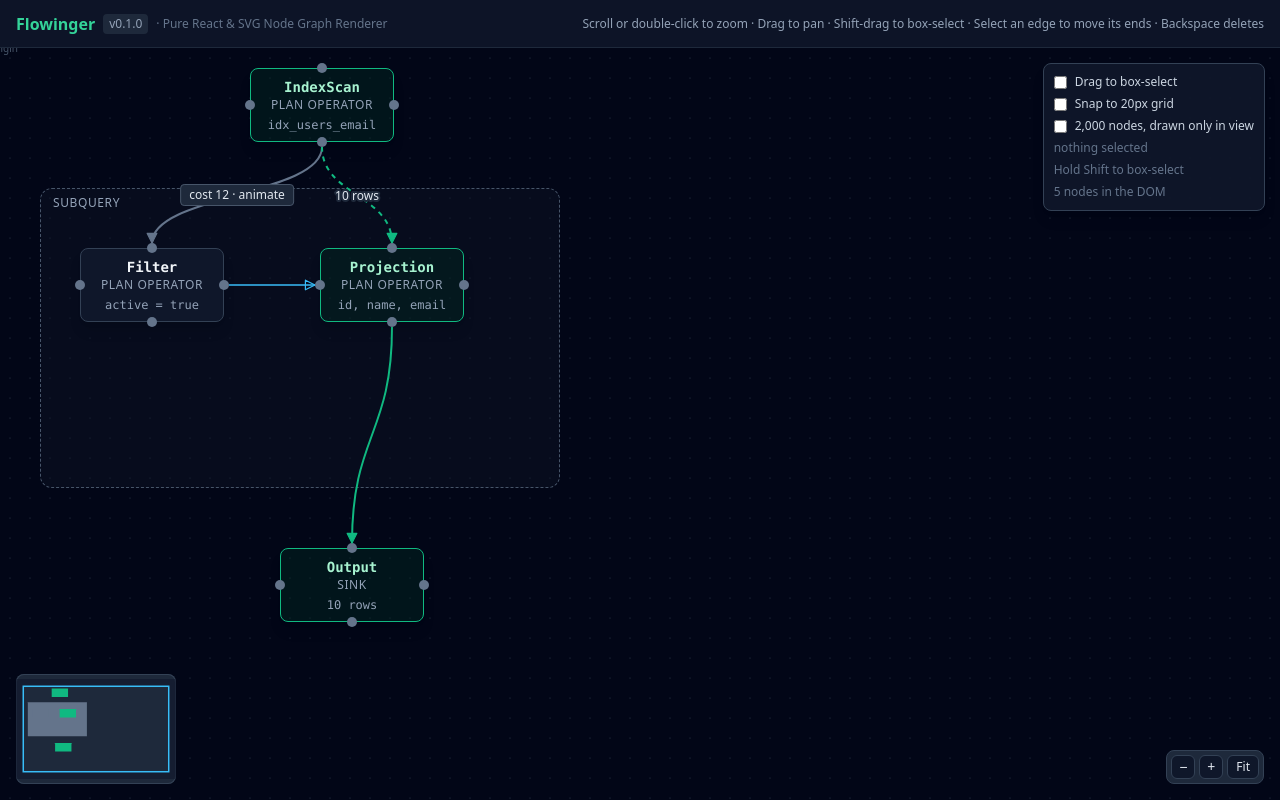
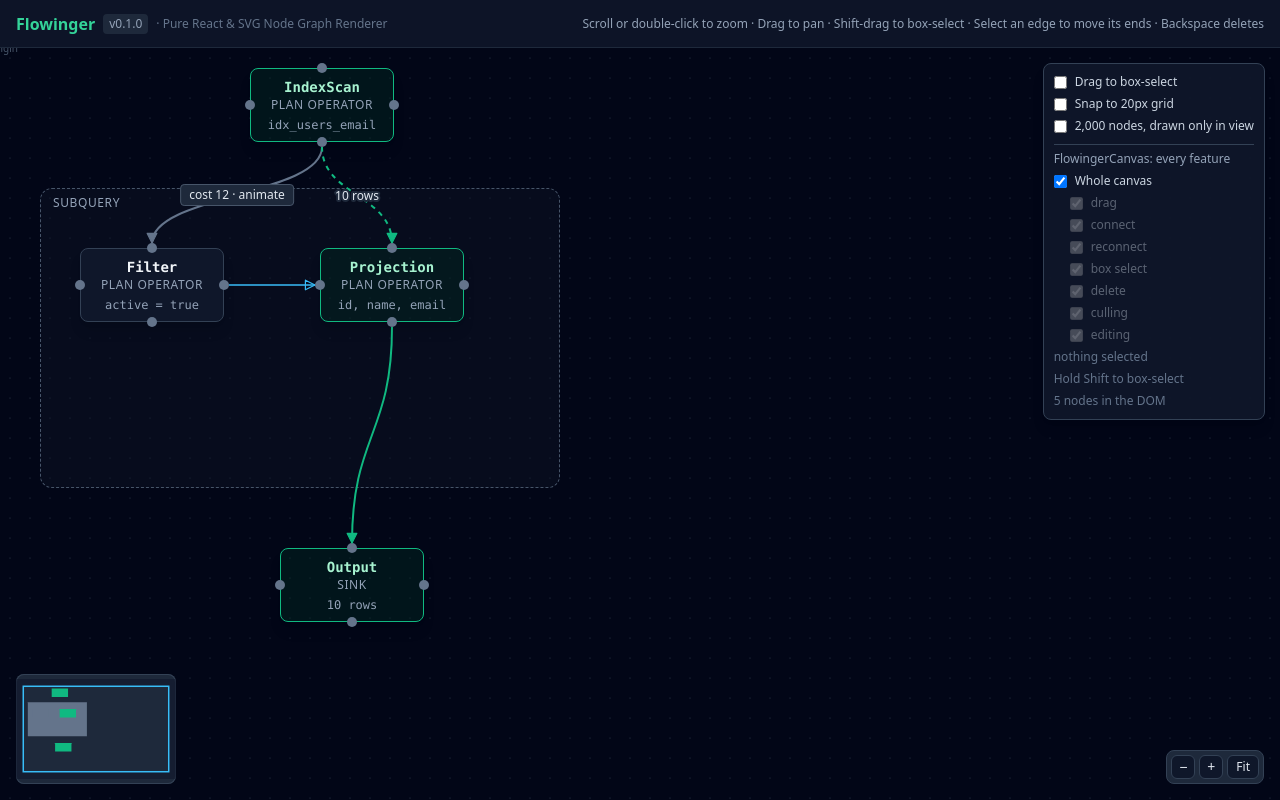
Before and after one commit to Naveen-Boddepalli/flowinger, a React (Vite) app: page / in a window 1280 px wide. Built offline with nearby package versions, Linux system fonts and the light colour scheme.

Commit message:
Demo: run the whole canvas, or the core with any features, and see what each gives

```diff
--- a/demo/App.tsx
+++ b/demo/App.tsx
@@ -6,6 +6,7 @@ import {
   Controls,
   EdgeLabelRenderer,
   FlowingerCanvas,
+  FlowingerCore,
   FlowingerProvider,
   Handle,
   MiniMap,
@@ -15,6 +16,13 @@ import {
   Position,
   ViewportPortal,
   addEdge,
+  boxSelectFeature,
+  connectFeature,
+  cullingFeature,
+  deleteFeature,
+  dragFeature,
+  editingFeature,
+  reconnectFeature,
   getBezierPath,
   reconnectEdge,
   useEdgesState,
@@ -24,6 +32,7 @@ import {
   type Connection,
   type Edge,
   type EdgeProps,
+  type Feature,
   type Node,
   type NodeProps,
 } from '../src/index.ts';
@@ -186,6 +195,17 @@ function DomCount() {
   return <span data-testid="dom-count">{count} nodes in the DOM</span>;
 }
 
+/** What <FlowingerCore> can be given, one at a time — <FlowingerCanvas> has all of them. */
+const PICKABLE: readonly { label: string; feature: Feature }[] = [
+  { label: 'drag', feature: dragFeature },
+  { label: 'connect', feature: connectFeature },
+  { label: 'reconnect', feature: reconnectFeature },
+  { label: 'box select', feature: boxSelectFeature },
+  { label: 'delete', feature: deleteFeature },
+  { label: 'culling', feature: cullingFeature },
+  { label: 'editing', feature: editingFeature },
+];
+
 const edgeId = (c: Connection) => `${c.source}:${String(c.sourceHandle)}->${c.target}:${String(c.targetHandle)}`;
 
 export function App() {
@@ -195,6 +215,11 @@ export function App() {
   const [boxSelect, setBoxSelect] = useState(false);
   const [snap, setSnap] = useState(false);
   const [many, setMany] = useState(false);
+  // The whole canvas, or the core with a few features: read once by a canvas, so a change remounts it.
+  const [whole, setWhole] = useState(true);
+  const [picks, setPicks] = useState<ReadonlySet<string>>(() => new Set(PICKABLE.map((p) => p.label)));
+  const features = useMemo(() => PICKABLE.filter((p) => picks.has(p.label)).map((p) => p.feature), [picks]);
+  const Canvas = whole ? FlowingerCanvas : FlowingerCore;
   const stress = useMemo(() => bigGrid(2000), []);
 
   const isValidConnection = (c: Connection) => c.source !== c.target;
@@ -228,7 +253,9 @@ export function App() {
 
       <div className="relative flex-1 bg-slate-950">
         <FlowingerProvider>
-          <FlowingerCanvas
+          <Canvas
+            key={whole ? 'whole' : [...picks].sort().join(',')}
+            {...(whole ? {} : { features })}
             nodes={many ? stress : nodes}
             edges={many ? [] : edges}
             {...(many ? {} : { onNodesChange, onEdgesChange })}
@@ -280,6 +307,31 @@ export function App() {
                   <input type="checkbox" checked={many} onChange={(e) => { setMany(e.target.checked); }} />
                   2,000 nodes, drawn only in view
                 </label>
+                <div className="mt-1 border-t border-slate-700 pt-1.5 text-slate-400" data-testid="canvas-kind">
+                  {whole ? 'FlowingerCanvas: every feature' : `FlowingerCore + ${String(features.length)} features`}
+                </div>
+                <label className="flex items-center gap-2">
+                  <input type="checkbox" checked={whole} onChange={(e) => { setWhole(e.target.checked); }} />
+                  Whole canvas
+                </label>
+                {PICKABLE.map(({ label }) => (
+                  <label key={label} className={`flex items-center gap-2 pl-4 ${whole ? 'opacity-40' : ''}`}>
+                    <input
+                      type="checkbox"
+                      disabled={whole}
+                      checked={picks.has(label)}
+                      onChange={(e) => {
+                        setPicks((all) => {
+                          const next = new Set(all);
+                          if (e.target.checked) next.add(label);
+                          else next.delete(label);
+                          return next;
+                        });
+                      }}
+                    />
+                    {label}
+                  </label>
+                ))}
                 <div className="text-slate-500" data-testid="picked">{picked}</div>
                 <div className="text-slate-500"><ShiftState /></div>
                 <div className="text-slate-500">
@@ -287,7 +339,7 @@ export function App() {
                 </div>
               </div>
             </Panel>
-          </FlowingerCanvas>
+          </Canvas>
           <div className="absolute bottom-4 left-4 z-50">
             <MiniMap width={160} height={110} nodeColor={(n) => ((n.data as PlanData).highlighted ? '#10b981' : '#64748b')} />
           </div>
```
